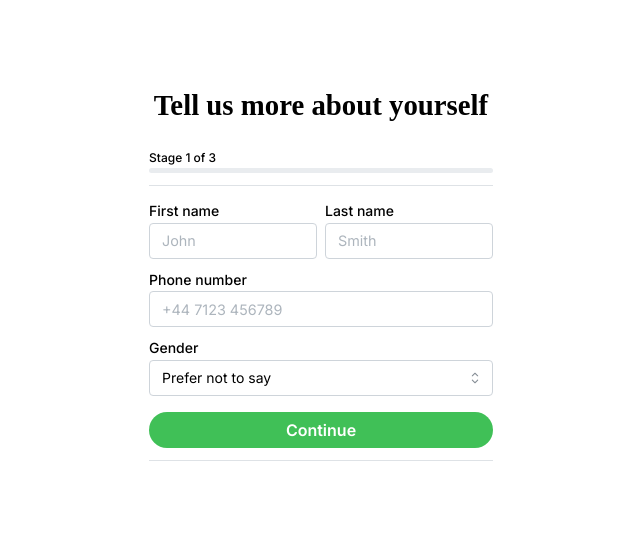
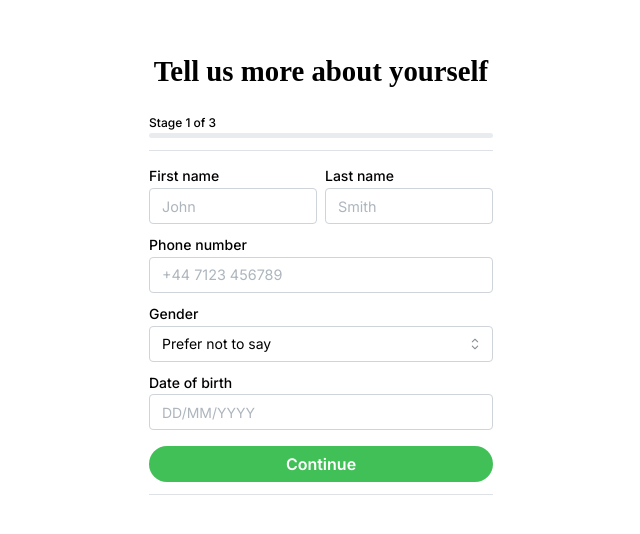
Before and after one commit to njcushing/online-shop, a React (Vite) app in the folder packages/frontend/: page /create-account in a window 1280 px wide. Shown: the part 120-654 px from the top of the page, without its empty margins (319-959 px from the left). Built offline with nearby package versions, Linux system fonts and the light colour scheme; a web font is replaced by a local one.

Commit message:
Render DateInput component for date of birth field

```diff
--- a/packages/frontend/src/features/SetPersonalInformationForm/index.tsx
+++ b/packages/frontend/src/features/SetPersonalInformationForm/index.tsx
@@ -1,5 +1,6 @@
 import { useContext } from "react";
 import { Input, TextInput, Button, Divider, Progress, NativeSelect } from "@mantine/core";
+import { DateInput } from "@mantine/dates";
 import { useForm, SubmitHandler } from "react-hook-form";
 import { zodResolver } from "@hookform/resolvers/zod";
 import { CreateAccountContext } from "@/pages/CreateAccount";
@@ -111,6 +112,12 @@ export function SetPersonalInformationForm() {
                             defaultValue="unspecified"
                             error={createInputError(errors.gender?.message)}
                         />
+
+                        <DateInput
+                            label="Date of birth"
+                            placeholder="DD/MM/YYYY"
+                            valueFormat="DD/MM/YYYY"
+                        />
                     </div>
 
                     <Button
```
